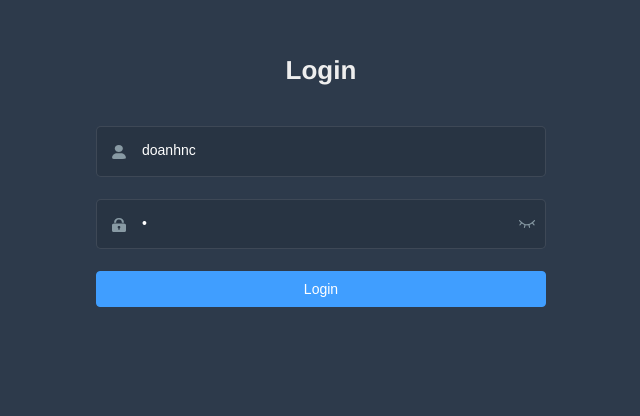
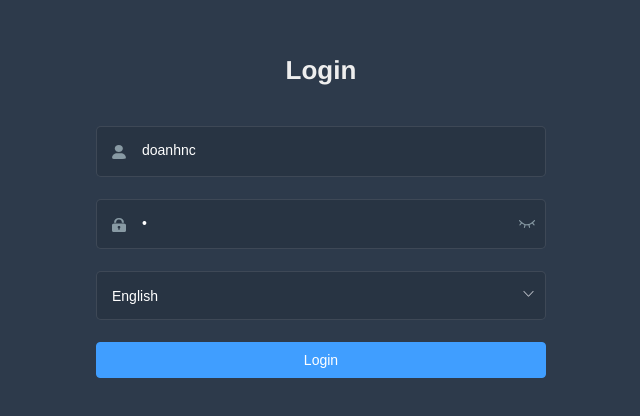
Before and after one commit to doanhcongnguyen/frontend, a Vue app: page /login in a window 1280 px wide. Shown: the part 104-520 px from the top of the page, without its empty margins (319-959 px from the left). Built offline with nearby package versions, Linux system fonts and the light colour scheme.

Commit message:
Set language

```diff
--- a/src/views/login/index.vue
+++ b/src/views/login/index.vue
@@ -40,6 +40,11 @@
           <svg-icon :icon-class="passwordType === 'password' ? 'eye' : 'eye-open'" />
         </span>
       </el-form-item>
+      <el-form-item>
+        <el-select v-model="loginForm.language" placeholder="Language" style="width: 33rem">
+          <el-option v-for="item in languages" :key="item.value" :label="item.label" :value="item.value" />
+        </el-select>
+      </el-form-item>
 
       <el-button :loading="loading" type="primary" style="width:100%;margin-bottom:30px;" @click.native.prevent="handleLogin">Login</el-button>
 
@@ -62,7 +67,8 @@ export default {
     return {
       loginForm: {
         username: 'doanhnc',
-        password: '1'
+        password: '1',
+        language: this.$store.getters.language
       },
       loginRules: {
         username: [{ required: true, message: this.$i18n.t('validate.required', { name: 'Username' }), trigger: 'blur' }],
@@ -70,7 +76,8 @@ export default {
       },
       loading: false,
       passwordType: 'password',
-      redirect: undefined
+      redirect: undefined,
+      languages: [{ value: 'en', label: 'English' }, { value: 'vi', label: 'Tiếng Việt' }]
     }
   },
   watch: {
@@ -97,6 +104,8 @@ export default {
         if (valid) {
           this.loading = true
           this.$store.dispatch('user/login', this.loginForm).then(() => {
+            this.$i18n.locale = this.loginForm.language
+            this.$store.dispatch('app/setLanguage', this.loginForm.language)
             this.$router.push({ path: this.redirect || '/' })
             this.loading = false
           }).catch(() => {
```
